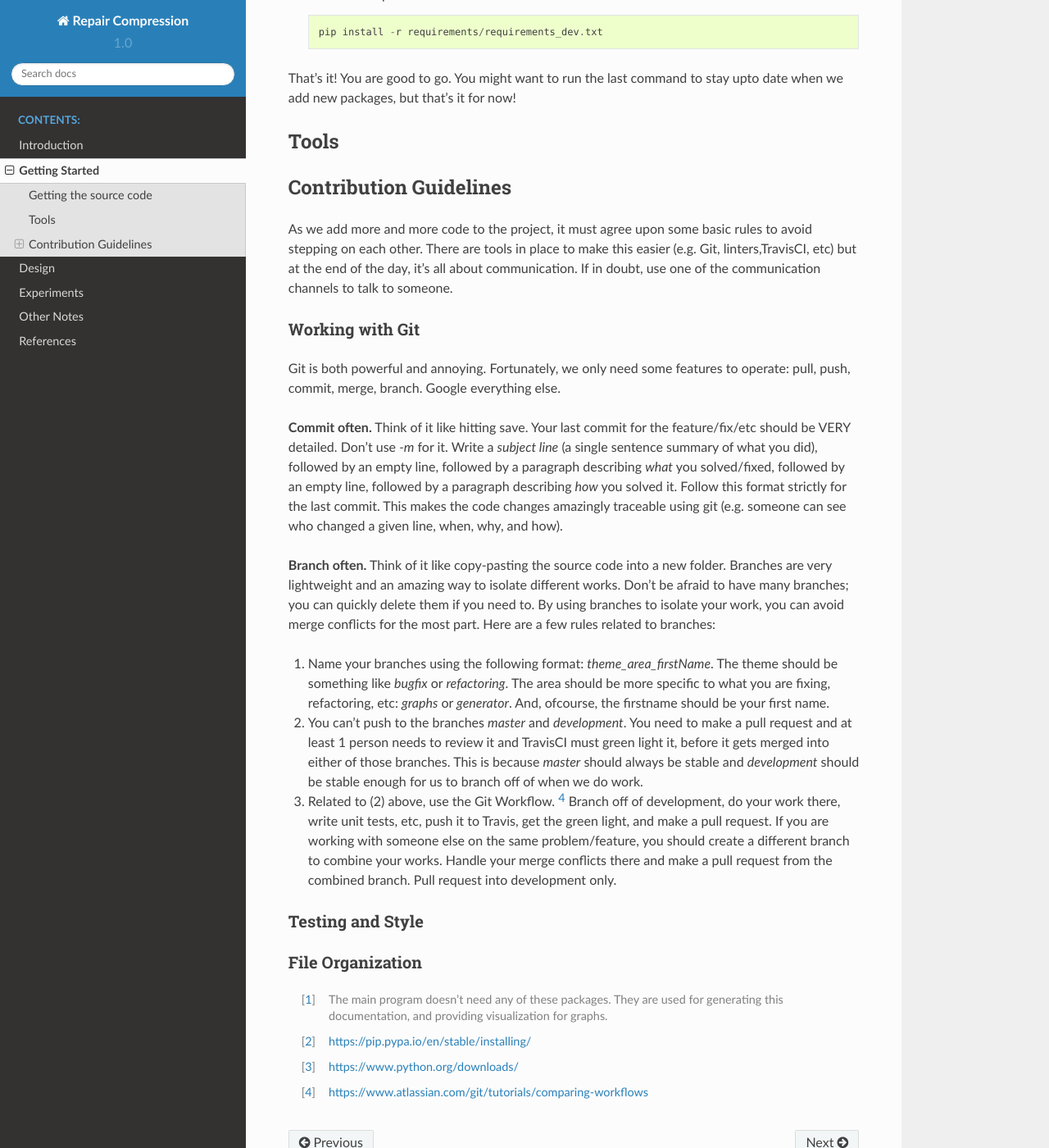
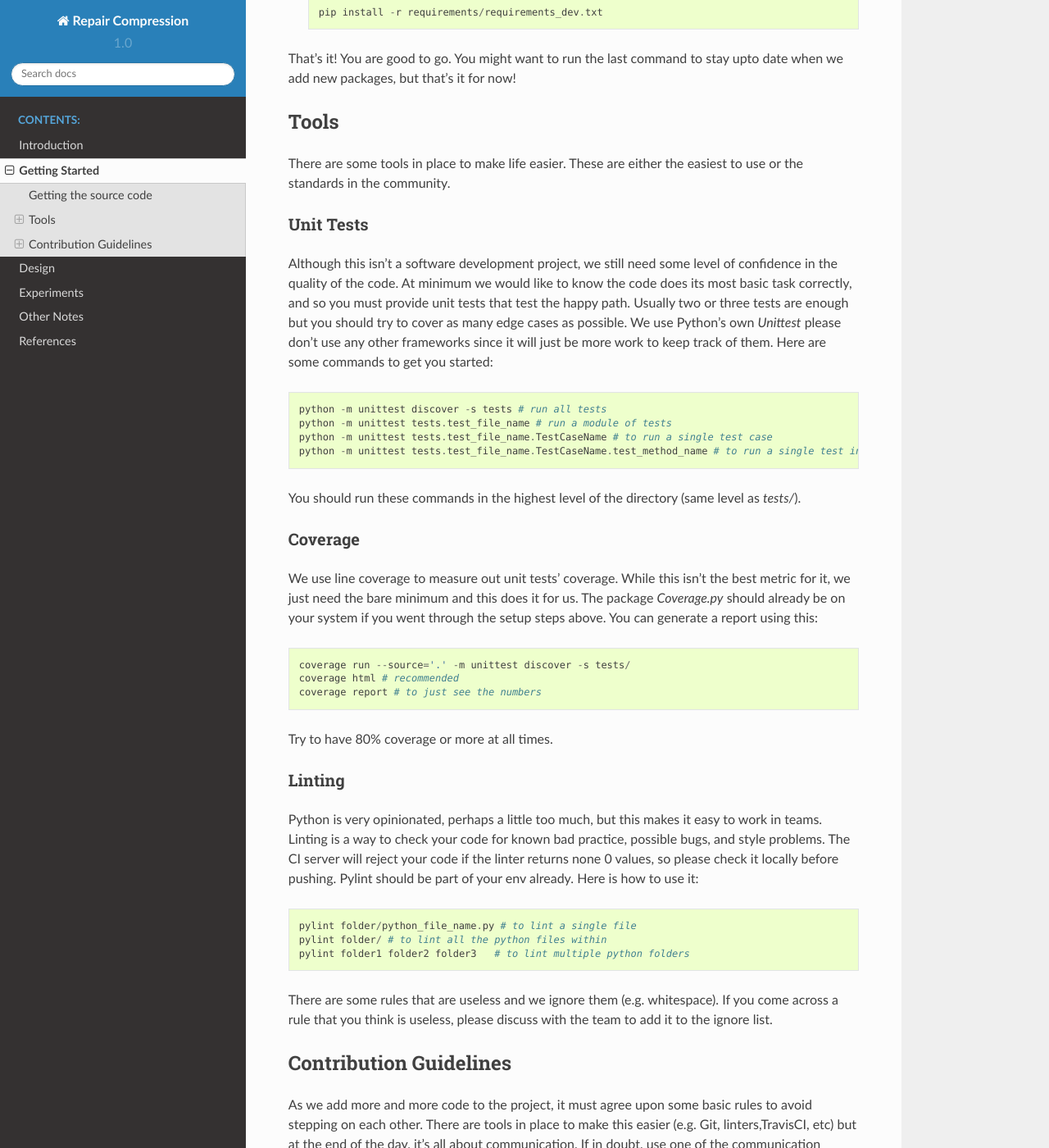
Before and after one commit to natebrunelle/Repair-Graph-Compression, a Sphinx documentation site: the page built from docs/gettingstarted.rst, in a window 1280 px wide and 1400 px high, scrolled down 1235 px. Shown: the whole window at 82% size. Built offline with Sphinx 7.4.7 and the Read the Docs theme 2.0.0, drawn with Linux system fonts in a browser that asks for light colours; some of the changed text lies outside the part shown.

Commit message:
Done with getting started. Issue #42

```diff
--- a/docs/gettingstarted.rst
+++ b/docs/gettingstarted.rst
@@ -32,7 +32,7 @@ You now have all of the source code. But there is one more thing to setup. We ar
 
      python3 -m venv env/
 
-4. Activate the virtual env. You want to do this setup every time you work on this project. On Posix systems::
+4. Activate the virtual env. You want to do this step very time you work on this project. On Posix systems::
 
      source env/bin/activate
 
@@ -49,7 +49,40 @@ That's it! You are good to go. You might want to run the last command to stay up
 
 Tools
 ^^^^^
+There are some tools in place to make life easier. These are either the easiest to use or the standards in the community.
 
+Unit Tests
+----------
+Although this isn't a software development project, we still need some level of confidence in the quality of the code. At minimum we would like to know the code does its most basic task correctly, and so you must provide unit tests that test the happy path. Usually two or three tests are enough but you should try to cover as many edge cases as possible. We use Python's own `Unittest` please don't use any other frameworks since it will just be more work to keep track of them. Here are some commands to get you started::
+
+   python -m unittest discover -s tests # run all tests
+   python -m unittest tests.test_file_name # run a module of tests
+   python -m unittest tests.test_file_name.TestCaseName # to run a single test case
+   python -m unittest tests.test_file_name.TestCaseName.test_method_name # to run a single test in a given test case
+
+You should run these commands in the highest level of the directory (same level as `tests/`).
+
+Coverage
+--------
+
+We use line coverage to measure out unit tests' coverage. While this isn't the best metric for it, we just need the bare minimum and this does it for us. The package `Coverage.py` should already be on your system if you went through the setup steps above. You can generate a report using this::
+
+   coverage run --source='.' -m unittest discover -s tests/
+   coverage html # recommended
+   coverage report # to just see the numbers
+
+Try to have 80% coverage or more at all times.
+
+Linting
+-------
+
+Python is very opinionated, perhaps a little too much, but this makes it easy to work in teams. Linting is a way to check your code for known bad practice, possible bugs, and style problems. The CI server will reject your code if the linter returns none 0 values, so please check it locally before pushing. Pylint should be part of your env already. Here is how to use it::
+
+   pylint folder/python_file_name.py # to lint a single file
+   pylint folder/ # to lint all the python files within
+   pylint folder1 folder2 folder3   # to lint multiple python folders
+
+There are some rules that are useless and we ignore them (e.g. whitespace). If you come across a rule that you think is useless, please discuss with the team to add it to the ignore list.
 
 Contribution Guidelines
 ^^^^^^^^^^^^^^^^^^^^^^^
@@ -61,9 +94,13 @@ Working with Git
 
 Git is both powerful and annoying. Fortunately, we only need some features to operate: pull, push, commit, merge, branch. Google everything else.
 
-**Commit often.** Think of it like hitting save. Your last commit for the feature/fix/etc should be VERY detailed. Don't use `-m` for it. Write a *subject line* (a single sentence summary of what you did), followed by an empty line, followed by a paragraph describing *what* you solved/fixed, followed by an empty line, followed by a paragraph describing *how* you solved it. Follow this format strictly for the last commit. This makes the code changes amazingly traceable using git (e.g. someone can see who changed a given line, when, why, and how).
+**Commit often**
 
-**Branch often.** Think of it like copy-pasting the source code into a new folder. Branches are very lightweight and an amazing way to isolate different works. Don't be afraid to have many branches; you can quickly delete them if you need to. By using branches to isolate your work, you can avoid merge conflicts for the most part. Here are a few rules related to branches:
+Think of it like hitting save. Your last commit for the feature/fix/etc should be VERY detailed. Don't use `-m` for it. Write a *subject line* (a single sentence summary of what you did), followed by an empty line, followed by a paragraph describing *what* you solved/fixed, followed by an empty line, followed by a paragraph describing *how* you solved it. Follow this format strictly for the last commit. This makes the code changes amazingly traceable using git (e.g. someone can see who changed a given line, when, why, and how).
+
+**Branch often**
+
+Think of it like copy-pasting the source code into a new folder. Branches are very lightweight and an amazing way to isolate different works. Don't be afraid to have many branches; you can quickly delete them if you need to. By using branches to isolate your work, you can avoid merge conflicts for the most part. Here are a few rules related to branches:
 
 1. Name your branches using the following format: `theme_area_firstName`. The theme should be something like `bugfix` or `refactoring`. The area should be more specific to what you are fixing, refactoring, etc: `graphs` or `generator`. And, ofcourse, the firstname should be your first name.
 
@@ -71,18 +108,27 @@ Git is both powerful and annoying. Fortunately, we only need some features to op
 
 3. Related to (2) above, use the Git Workflow. [4]_ Branch off of development, do your work there, write unit tests, etc, push it to Travis, get the green light, and make a pull request. If you are working with someone else on the same problem/feature, you should create a different branch to combine your works. Handle your merge conflicts there and make a    pull request from the combined branch. Pull request into development only.
 
+**Use issues**
 
-Testing and Style
------------------
-
-
+Issues are the team's todo list. They make it really easy to discuss code, progress, and larger goals. For example, if you have a line like `Issue #12` in your commit, GitHub will link that commit in the issue comments. GitHub also  provides a board for Agile development. All new issues go into the Backlog. When we decide to work on a given issue, we move it into Todo. It's then moved into In Progress once someone starts working on it. When the issue is closed, Automation will put the issue into the Done column. This makes it easy to see who's doing what and how much time we need to finish whatever feature/fix.
 
 
 File Organization
 -----------------
 
+The file organization is self explanatory, but for completness sake:
 
-.. [1] The main program doesn't need any of these packages. They are used for generating this documentation, and providing visualization for graphs.
+* Graph directory --> Contains graphs, and cluster
+* Nodes directory --> Contains nodes
+* Repair directory --> Contains the Repair algorithm (both compression and decompression)
+* Algorithms directory --> Contains algorithms that run on graphs
+* Utils directory --> General tools like the graph visualizer and GraphML generator
+* Tests directory --> All the tests
+* Docs directory --> Contains this documentation
+* Requirements directory --> Contains the production and development requirements
+
+
+.. [1] The main program doesn't need any of these packages. They are used for generating this documentation, and linting tools.
 
 .. [2] https://pip.pypa.io/en/stable/installing/
 .. [3] https://www.python.org/downloads/
```
Also changed, not shown: other parts of docs/gettingstarted.rst (+1 -1 lines).
